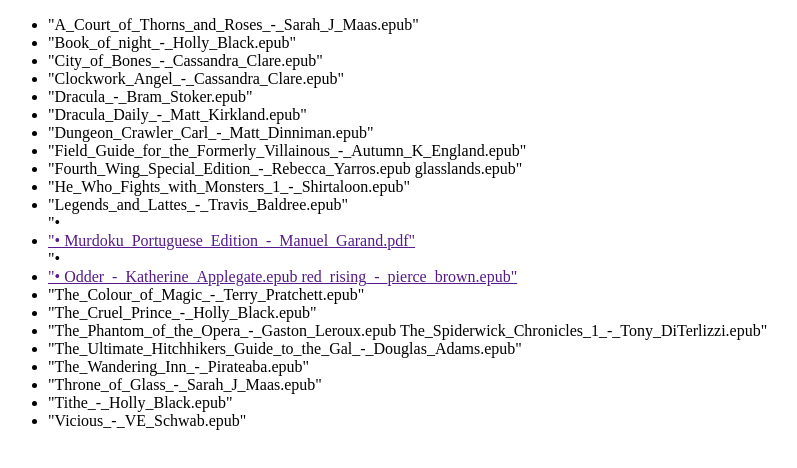
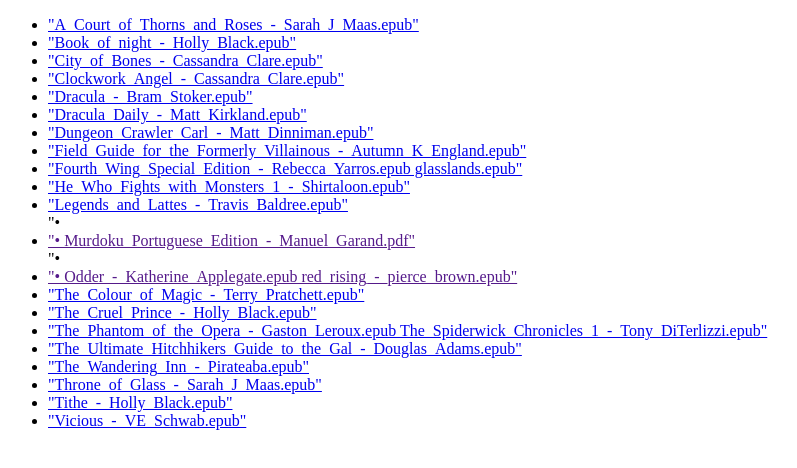
Before and after one commit to lbenmore/lbenmore.github.io, a plain HTML site: page sandbox/transfer/index.html in a window 1280 px wide. Shown: the whole page, without its empty margins (0-797 px from the left). Drawn offline with Linux system fonts and the light colour scheme.

Commit message:
fix href attributes

```diff
--- a/sandbox/transfer/index.html
+++ b/sandbox/transfer/index.html
@@ -8,37 +8,37 @@
   <body>
     <ul>
       <li>
-        <a href"./A_Court_of_Thorns_and_Roses_-_Sarah_J_Maas.epub">"A_Court_of_Thorns_and_Roses_-_Sarah_J_Maas.epub"</a>
+        <a href="./A_Court_of_Thorns_and_Roses_-_Sarah_J_Maas.epub">"A_Court_of_Thorns_and_Roses_-_Sarah_J_Maas.epub"</a>
       </li>
       <li>
-        <a href"./Book_of_night_-_Holly_Black.epub">"Book_of_night_-_Holly_Black.epub"</a>
+        <a href="./Book_of_night_-_Holly_Black.epub">"Book_of_night_-_Holly_Black.epub"</a>
       </li>
       <li>
-        <a href"./City_of_Bones_-_Cassandra_Clare.epub">"City_of_Bones_-_Cassandra_Clare.epub"</a>
+        <a href="./City_of_Bones_-_Cassandra_Clare.epub">"City_of_Bones_-_Cassandra_Clare.epub"</a>
       </li>
       <li>
-        <a href"./Clockwork_Angel_-_Cassandra_Clare.epub">"Clockwork_Angel_-_Cassandra_Clare.epub"</a>
+        <a href="./Clockwork_Angel_-_Cassandra_Clare.epub">"Clockwork_Angel_-_Cassandra_Clare.epub"</a>
       </li>
       <li>
-        <a href"./Dracula_-_Bram_Stoker.epub">"Dracula_-_Bram_Stoker.epub"</a>
+        <a href="./Dracula_-_Bram_Stoker.epub">"Dracula_-_Bram_Stoker.epub"</a>
       </li>
       <li>
-        <a href"./Dracula_Daily_-_Matt_Kirkland.epub">"Dracula_Daily_-_Matt_Kirkland.epub"</a>
+        <a href="./Dracula_Daily_-_Matt_Kirkland.epub">"Dracula_Daily_-_Matt_Kirkland.epub"</a>
       </li>
       <li>
-        <a href"./Dungeon_Crawler_Carl_-_Matt_Dinniman.epub">"Dungeon_Crawler_Carl_-_Matt_Dinniman.epub"</a>
+        <a href="./Dungeon_Crawler_Carl_-_Matt_Dinniman.epub">"Dungeon_Crawler_Carl_-_Matt_Dinniman.epub"</a>
       </li>
       <li>
-        <a href"./Field_Guide_for_the_Formerly_Villainous_-_Autumn_K_England.epub">"Field_Guide_for_the_Formerly_Villainous_-_Autumn_K_England.epub"</a>
+        <a href="./Field_Guide_for_the_Formerly_Villainous_-_Autumn_K_England.epub">"Field_Guide_for_the_Formerly_Villainous_-_Autumn_K_England.epub"</a>
       </li>
       <li>
-        <a href"./Fourth_Wing_Special_Edition_-_Rebecca_Yarros.epub glasslands.epub">"Fourth_Wing_Special_Edition_-_Rebecca_Yarros.epub glasslands.epub"</a>
+        <a href="./Fourth_Wing_Special_Edition_-_Rebecca_Yarros.epub glasslands.epub">"Fourth_Wing_Special_Edition_-_Rebecca_Yarros.epub glasslands.epub"</a>
       </li>
       <li>
-        <a href"./He_Who_Fights_with_Monsters_1_-_Shirtaloon.epub">"He_Who_Fights_with_Monsters_1_-_Shirtaloon.epub"</a>
+        <a href="./He_Who_Fights_with_Monsters_1_-_Shirtaloon.epub">"He_Who_Fights_with_Monsters_1_-_Shirtaloon.epub"</a>
       </li>
       <li>
-        <a href"./Legends_and_Lattes_-_Travis_Baldree.epub">"Legends_and_Lattes_-_Travis_Baldree.epub"</a>
+        <a href="./Legends_and_Lattes_-_Travis_Baldree.epub">"Legends_and_Lattes_-_Travis_Baldree.epub"</a>
       </li>
       "•<li>
        <a href ./Murdoku_Portuguese_Edition_-_Manuel_Garand.pdf">"• Murdoku_Portuguese_Edition_-_Manuel_Garand.pdf"</a>
@@ -47,28 +47,28 @@
        <a href ./Odder_-_Katherine_Applegate.epub red_rising_-_pierce_brown.epub">"• Odder_-_Katherine_Applegate.epub red_rising_-_pierce_brown.epub"</a>
       </li>
       <li>
-        <a href"./The_Colour_of_Magic_-_Terry_Pratchett.epub">"The_Colour_of_Magic_-_Terry_Pratchett.epub"</a>
+        <a href="./The_Colour_of_Magic_-_Terry_Pratchett.epub">"The_Colour_of_Magic_-_Terry_Pratchett.epub"</a>
       </li>
       <li>
-        <a href"./The_Cruel_Prince_-_Holly_Black.epub">"The_Cruel_Prince_-_Holly_Black.epub"</a>
+        <a href="./The_Cruel_Prince_-_Holly_Black.epub">"The_Cruel_Prince_-_Holly_Black.epub"</a>
       </li>
       <li>
-        <a href"./The_Phantom_of_the_Opera_-_Gaston_Leroux.epub The_Spiderwick_Chronicles_1_-_Tony_DiTerlizzi.epub">"The_Phantom_of_the_Opera_-_Gaston_Leroux.epub The_Spiderwick_Chronicles_1_-_Tony_DiTerlizzi.epub"</a>
+        <a href="./The_Phantom_of_the_Opera_-_Gaston_Leroux.epub The_Spiderwick_Chronicles_1_-_Tony_DiTerlizzi.epub">"The_Phantom_of_the_Opera_-_Gaston_Leroux.epub The_Spiderwick_Chronicles_1_-_Tony_DiTerlizzi.epub"</a>
       </li>
       <li>
-        <a href"./The_Ultimate_Hitchhikers_Guide_to_the_Gal_-_Douglas_Adams.epub">"The_Ultimate_Hitchhikers_Guide_to_the_Gal_-_Douglas_Adams.epub"</a>
+        <a href="./The_Ultimate_Hitchhikers_Guide_to_the_Gal_-_Douglas_Adams.epub">"The_Ultimate_Hitchhikers_Guide_to_the_Gal_-_Douglas_Adams.epub"</a>
       </li>
       <li>
-        <a href"./The_Wandering_Inn_-_Pirateaba.epub">"The_Wandering_Inn_-_Pirateaba.epub"</a>
+        <a href="./The_Wandering_Inn_-_Pirateaba.epub">"The_Wandering_Inn_-_Pirateaba.epub"</a>
       </li>
       <li>
-        <a href"./Throne_of_Glass_-_Sarah_J_Maas.epub">"Throne_of_Glass_-_Sarah_J_Maas.epub"</a>
+        <a href="./Throne_of_Glass_-_Sarah_J_Maas.epub">"Throne_of_Glass_-_Sarah_J_Maas.epub"</a>
       </li>
       <li>
-        <a href"./Tithe_-_Holly_Black.epub">"Tithe_-_Holly_Black.epub"</a>
+        <a href="./Tithe_-_Holly_Black.epub">"Tithe_-_Holly_Black.epub"</a>
       </li>
       <li>
-        <a href"./Vicious_-_VE_Schwab.epub">"Vicious_-_VE_Schwab.epub"</a>
+        <a href="./Vicious_-_VE_Schwab.epub">"Vicious_-_VE_Schwab.epub"</a>
       </li>
     </ul>
   </body>
```
